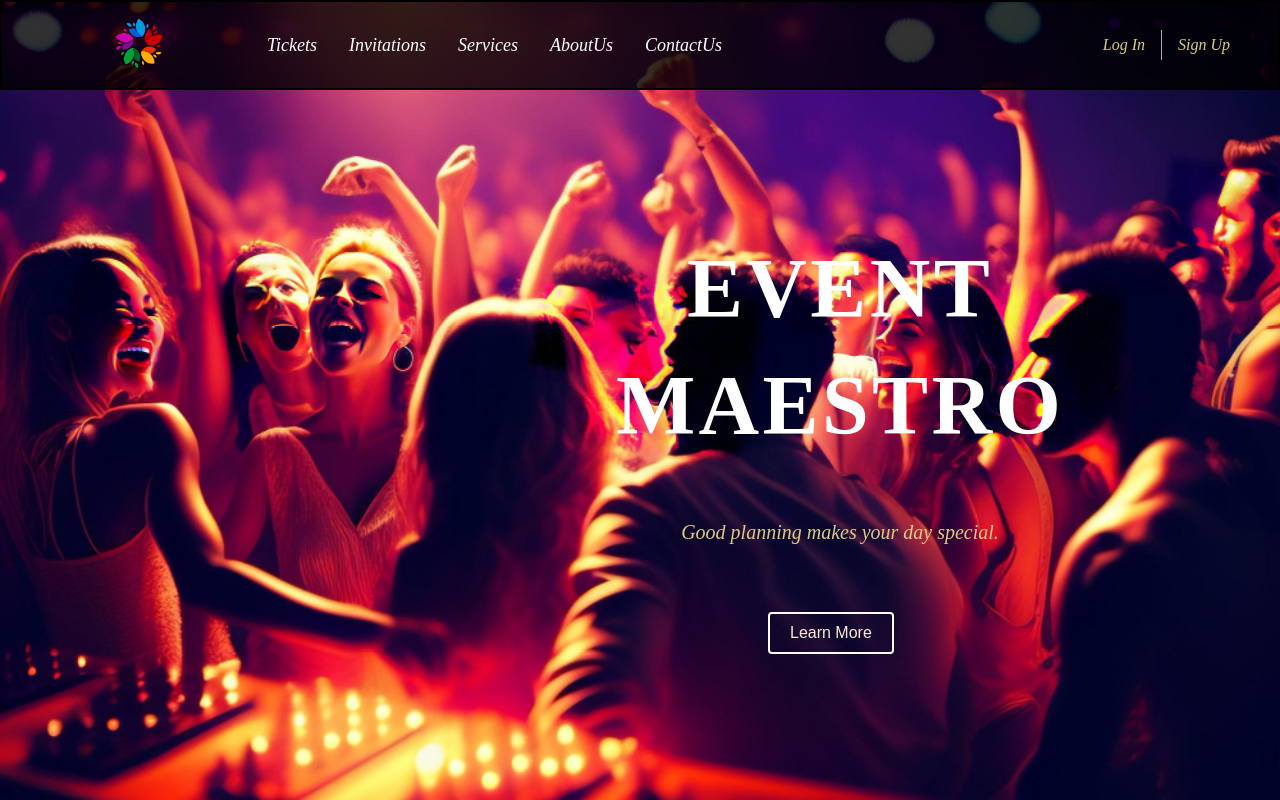
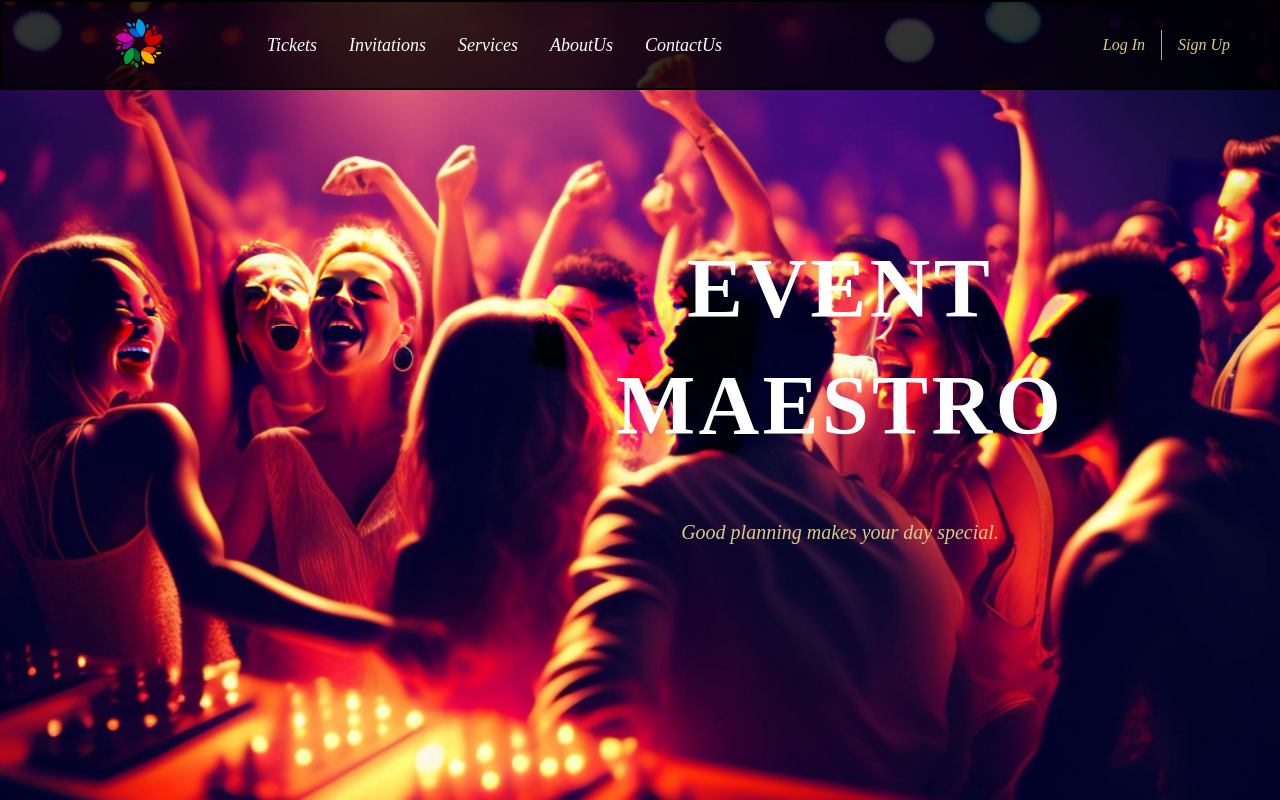
Before and after one commit to senaldm/Eventsy-Web, a React (Create React App) app: page / in a window 1280 px wide. Built offline with nearby package versions, Linux system fonts and the light colour scheme; a web font is replaced by a local one.

Commit message:
Niroshan web (#4)
* add some styles

* updated

---------

Co-authored-by: Senal Dimuthu <109109122+senaldm@users.noreply.github.com>

```diff
--- a/src/App.js
+++ b/src/App.js
@@ -14,7 +14,7 @@ const App = () => (
       </div>
       <Vision />
     <Services />
-    <div style={{backgroundColor:'rgb(65, 43, 21)'}}>
+    <div style={{backgroundColor: ' #1c1c1c'}}>
     <Quection/>
     <MainServices/>
     </div>
--- a/src/components/Navbar/Navbar.css
+++ b/src/components/Navbar/Navbar.css
@@ -19,7 +19,7 @@
 .app_navbar-logo img {
     width: 50px;
     height: 50px;
-     object-fit: contain;
+    object-fit: contain;
 
 }
 
--- a/src/container/AboutUs/AboutUs.jsx
+++ b/src/container/AboutUs/AboutUs.jsx
@@ -14,7 +14,7 @@ const AboutUs = () => (
         <p className='header'>
           Our mission is to bring your ideas to life and ensure that every detail of your event is meticulously planned and executed. Let us turn your vision into a reality and make your event an extraordinary one.
         </p>
-        <a href='#contact' className='btn_primary'>Contact Us</a>
+
       </div>
     </div>
   </div>
--- a/src/container/Header/Header.css
+++ b/src/container/Header/Header.css
@@ -39,21 +39,6 @@
     font-style:oblique;
   }
 
-  .custom_button {
-    margin-top: 1rem;
-    padding: 10px 20px;
-    margin-left: 40%;
-    border: 1px solid white;
-    border: none;
-    border-radius: 4px;
-    font-size: 16px;
-    cursor: pointer;
-    margin-top: 1rem;
-    border: 2px solid white;
-    color: antiquewhite;
-    background: none;
-    margin-bottom: 1rem;
-  }
 
   body {
     margin: 0;
--- a/src/container/Header/Header.jsx
+++ b/src/container/Header/Header.jsx
@@ -20,9 +20,6 @@ const Header = () => {
           <p className="p_opensans" style={{ margin: '2rem 0', textAlign: 'center' }}>
             Good planning makes your day special.
           </p>
-          <button className="custom_button" onClick={scrollToMainService}>
-            Learn More
-          </button>
         </div>
       </div>
     </div>
--- a/src/container/Menu/SpecialMenu.css
+++ b/src/container/Menu/SpecialMenu.css
@@ -14,9 +14,12 @@
 /* ... rest of your CSS */
 
 
+
+
 .menu-item {
   background-color: #643c3c; /* Set the background color for each menu item */
   border-radius: 10px;
+
   padding: 20px;
   text-align: center;
   box-shadow: 0 2px 4px rgba(0, 0, 0, 0.1);
@@ -28,6 +31,11 @@
 .menu-item-image-container {
   position: relative;
 
+  width:350px;
+  height: 450px;
+  object-fit: contain;
+
+
 }
 
 
@@ -37,8 +45,10 @@
   position: absolute;
   top: 70%; /* Position text in the center of the image */
   left: 50%;
+
   transform: translate(-50%, -50%); /* Center align text */
   background-color: rgba(122, 119, 119, 0.7); /* Add a semi-transparent background for text */
+
   padding: 10px;
   width: 60%;
   height: 50%; /* Set the width for text overlay */
@@ -47,7 +57,10 @@
 .menu-item-header {
   font-size: 24px; /* Set the font size for the header */
   margin: 10px 20px;
+
+  color: white;
   font-family: 'Courier New', Courier, monospace;
+
 }
 
 .menu-item-subheader {
--- a/src/container/Menu/SpecialMenu.jsx
+++ b/src/container/Menu/SpecialMenu.jsx
@@ -32,13 +32,14 @@ const SpecialMenu = () => (
       {menuItems.map((item, index) => (
         <div key={index} className='menu-item'>
           <div className='menu-item-image-container'>
-            <img src={item.imgSrc} alt={item.alt}  style={{width:'350px',height:'550px'}}/>
+
+            <img src={item.imgSrc} alt={item.alt}  style={{width:'350px',height:'450px'}}/>
             <div className='menu-item-text'>
-              <h2 className='menu-item-header' style={{width:'95%',paddingRight:'25px'}}>{item.header}</h2>
+              <h2 className='menu-item-header' style={{width:'100%',paddingRight:'25px'}}>{item.header}</h2>
+
+
+
               <p className='menu-item-subheader'>{item.subheader}</p>
-              <button className='menu-item-button'>
-                {item.buttonLabel}<span className='arrow-icon'>&#8594;</span>
-              </button>
             </div>
           </div>
         </div>
--- a/src/container/Quection/Quection.css
+++ b/src/container/Quection/Quection.css
@@ -5,7 +5,7 @@
     padding-left: 7%;
     text-align: start;
     /* background-image: url('../../assets/brown.png'); */
-    background-color: rgb(65, 43, 21);
+    background-color: #1c1c1c;
     background-size: cover;
     background-repeat: no-repeat;
     width: 100vw;
--- a/src/container/Services/Services.css
+++ b/src/container/Services/Services.css
@@ -5,7 +5,7 @@
   flex-direction: column;
   padding: 20px;
   text-align: center;
-  background-image: url('../../assets/brown.png');
+  background-color: #2b2b2b;
   background-size: cover; /* Set the background size to cover */
   background-repeat: no-repeat;
   width: 100vw;
--- a/src/container/Vision/Vision.css
+++ b/src/container/Vision/Vision.css
@@ -1,7 +1,7 @@
 /* Original styles */
 
 .vision_container {
-  background-image: url('../../assets/couple2.png');
+  background-image: url('../../assets/business.png');
   background-size: cover;
   background-repeat: no-repeat;
   width: 100vw;
@@ -30,6 +30,7 @@
   font-size: 50px;
   font-family: 'Courier New', Courier, monospace;
   color: rgb(73, 52, 52);
+
   display: flex;
   justify-content: center;
   align-items: center;
@@ -56,7 +57,6 @@
 .custom_button {
   margin-top: 1rem;
   padding: 10px 20px;
-  border: none;
   font-size: 20px;
   cursor: pointer;
   color: rgb(90, 57, 14);
@@ -64,11 +64,14 @@
   text-decoration: none;
   display: inline-block;
   text-align: center;
+  align-items: center;
+  justify-content: center;
+  padding-left: 45%;
 }
 
 .custom_button button {
   background: var(--color-golden);
-  border: none;
+  border: 1px solid white;
   border-radius: 4px;
   font-size: 20px;
   cursor: pointer;
@@ -76,6 +79,9 @@
   text-decoration: none;
   display: inline-block;
   color: white;
+  align-items: center;
+  justify-content: center;
+
 }
 
 .custom_button button:hover {
--- a/src/container/Vision/Vision.jsx
+++ b/src/container/Vision/Vision.jsx
@@ -5,7 +5,9 @@ const Vision = () => (
   <div className='vision_container'>
     <div className='vision_wrapper'>
       <div className='vision_header'>
-        <h1 style={{color:'rgb(73, 52, 52)'}}>Our Vision</h1>
+
+        <h1 style={{color:'white'}}>Our Vision</h1>
+
       </div>
       <div className='vision_sub2'>
         <h2>One place for Everything</h2>
@@ -24,7 +26,9 @@ const Vision = () => (
         </p>
       </div>
       <div className='custom_button'>
-        <button type='button' onClick={{}}>Learn More</button>
+
+        <button type='button' style={{background:'none',color:'white'}} onClick={{}}>Learn More</button>
+
       </div>
     </div>
   </div>
```
Also changed, not shown: src/assets/business.png (added).
